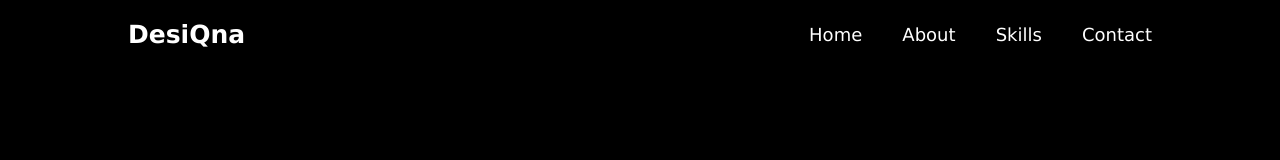
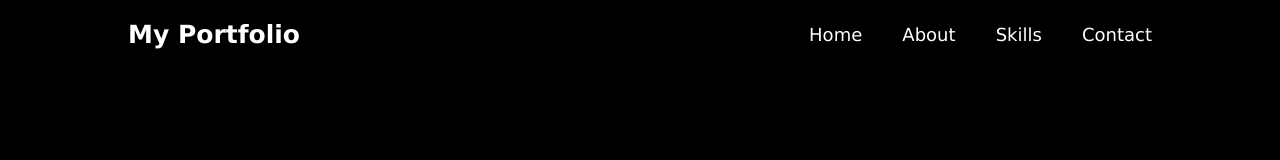
Before and after one commit to pragati111/My-portfolio, a plain HTML site: page Portfolio/index.html in a window 1280 px wide. Shown: the top 160 px of the page. Drawn offline with nearby package versions, Linux system fonts and the light colour scheme.

Commit message:
DesiQna to My Portfolio

```diff
--- a/Portfolio/index.html
+++ b/Portfolio/index.html
@@ -9,7 +9,7 @@
 </head>
 <body>
     <header class="header">
-        <a href="#" class="logo">DesiQna</a>
+        <a href="#" class="logo">My Portfolio</a>
         <nav class = "navbar">
             <a href="#" style="--i:1;" class="active">Home</a>
             <a href="#" style="--i:2;">About</a>
```
